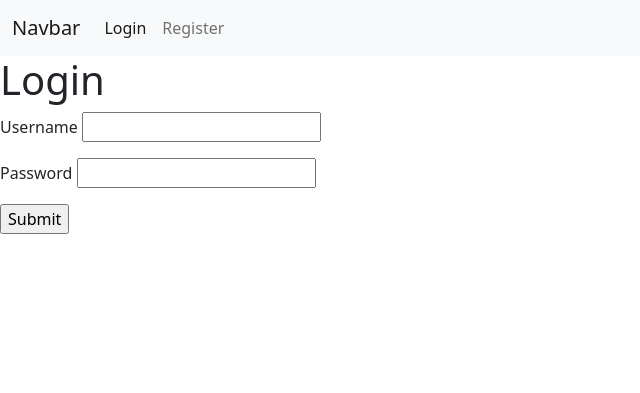
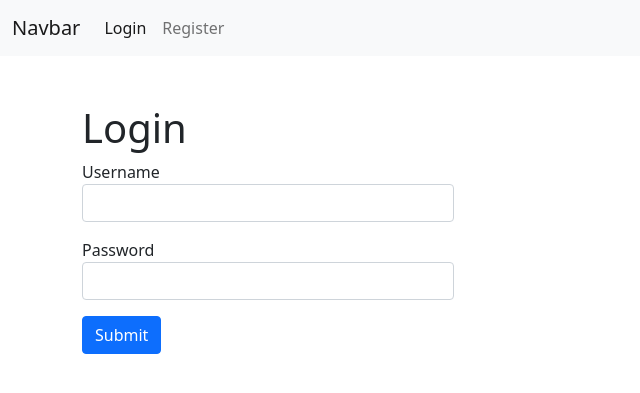
Before and after one commit to ramsheedrd/WebAuth, a Django app: page /accounts/login/ in a window 1280 px wide. Shown: the top 393 px of the page, without its empty margins (0-640 px from the left). Run offline with Django 3.2, Linux system fonts and the light colour scheme.

Commit message:
added crispy forms

```diff
--- a/accounts/templates/base.html
+++ b/accounts/templates/base.html
@@ -42,8 +42,10 @@
           </div>
         </div>
       </nav>
+    <div class="container mt-5 mb-5">
     {% block content %}
 
     {% endblock %}
+   </div>
 </body>
 </html>
--- a/accounts/templates/login.html
+++ b/accounts/templates/login.html
@@ -10,17 +10,17 @@
         Login
     </h1>
 
-    <form action="" method="post">
+    <form action="" method="post" class="col-4">
         {% csrf_token %}
         <p>
             <label for="">Username</label>
-            <input type="text" name="username">
+            <input class="form-control" type="text" name="username">
         </p>
         <p>
             <label for="">Password</label>
-            <input type="password" name="password">
+            <input class="form-control" type="password" name="password">
         </p>
-        <input type="submit">
+        <input type="submit" class="btn btn-primary">
     </form>
 
 {% endblock %}
--- a/webauth/settings.py
+++ b/webauth/settings.py
@@ -37,8 +37,11 @@ INSTALLED_APPS = [
     'django.contrib.sessions',
     'django.contrib.messages',
     'django.contrib.staticfiles',
-    'accounts'
+    'accounts',
+    'crispy_forms'
 ]
+
+CRISPY_TEMPLATE_PACK = 'bootstrap4'
 
 MIDDLEWARE = [
     'django.middleware.security.SecurityMiddleware',
```
Also changed, not shown: accounts/templates/register.html (+6 -3 lines), accounts/views.py (line endings or trailing spaces), db.sqlite3.
